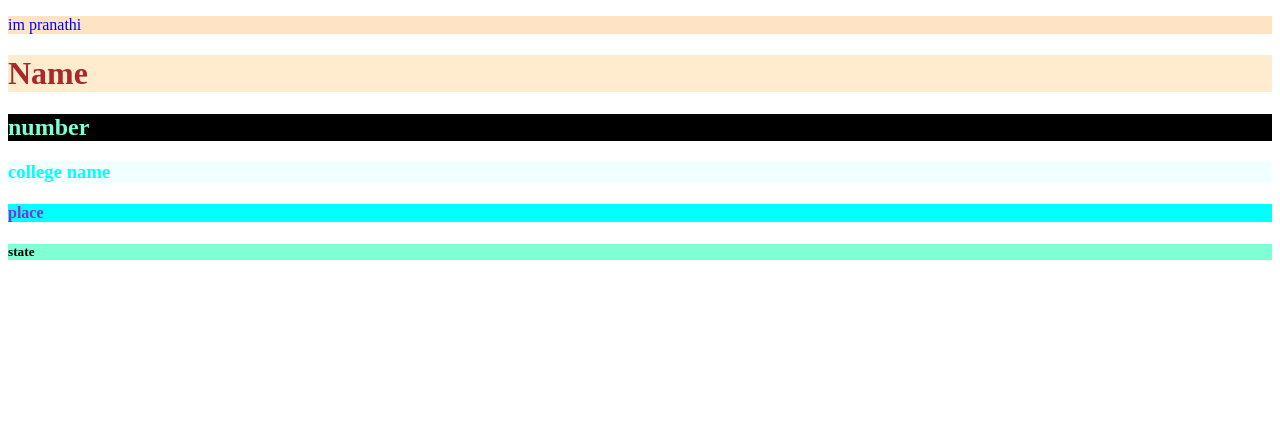
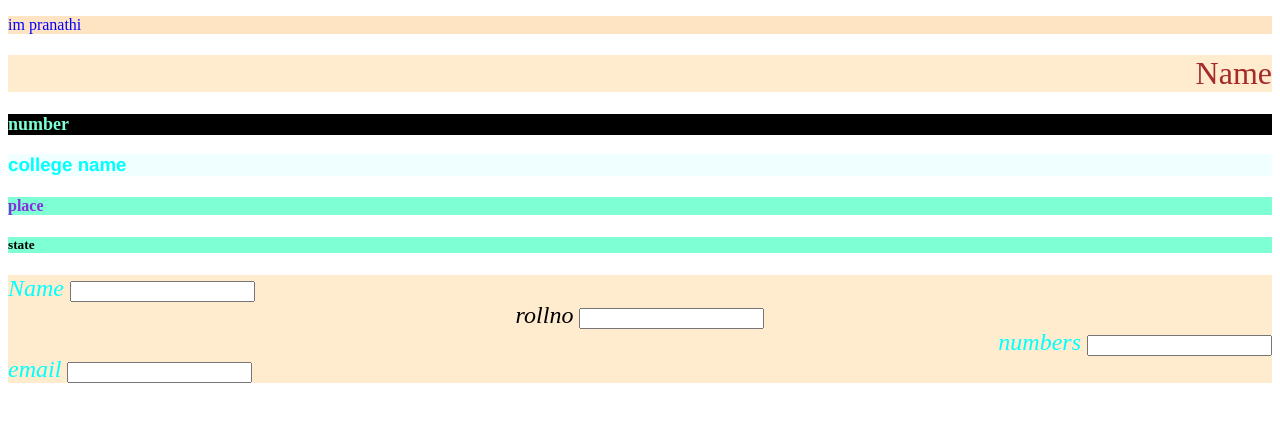
Before and after one commit to kommojuPranathi/Css, a plain HTML site: page index.html in a window 1280 px wide. Drawn offline with Linux system fonts and the light colour scheme.

Commit message:
s&bg wth div

```diff
--- a/index.html
+++ b/index.html
@@ -6,11 +6,37 @@
 </head>
 
 <body>
-<p style="color: blue; background-color: bisque;">im pranathi</p>
-<h1 style="color: brown; background-color:blanchedalmond; "> Name</h1>
-<h2 style="color:aquamarine; background-color:black;"> number</h2>
-<h3 style="color:aqua; background-color:azure;">college name</h3>
-<h4 style="color:blueviolet; background-color: aqua;">place</h4>
-<h5 style="color:black; background-color:aquamarine;">state</h5>
+    <p style="color:blue; background-color: bisque;">im pranathi</p>
+    <h1
+        style="color:brown; background-color:blanchedalmond; text-align:right; font-weight:100; border:0cqb; border-color:azure">
+        Name</h1>
+    <h2 style="color:aquamarine; background-color:black; font-size:large; border:0ch; border-color:aqua"> number</h2>
+    <h3
+        style="color:aqua; font-style:normal; font-family: 'Franklin Gothic Medium', 'Arial Narrow', Arial, sans-serif; background-color:azure;">
+        college name</h3>
+    <h4 style="color:blueviolet; background-color: aqua; background-color: aquamarine;">place</h4>
+    <h5 style="color:black; background-color:aquamarine;">state</h5>
+
+    <div style="color:aqua; background-color:blanchedalmond; font-family: 'Times New Roman', Times, serif; font-size: x-large; font-style: oblique;">
+        <title>Forms</title>
+        <div>
+            <label>Name</label>
+            <input type="text">
+        </div text-align="center;">
+        <div style="color: black; text-align:center;">
+            <label>rollno</label>
+            <input type="numbers">
+        </div>
+        <div style="color: aqua; text-align: end;">
+            <label>numbers</label>
+            <input type="numbers">
+        </div>
+        <div text-align:justify;>
+            <label>email</label>
+            <input>
+        </div>
+    </div>
+
 </body>
+
 </html>
```
